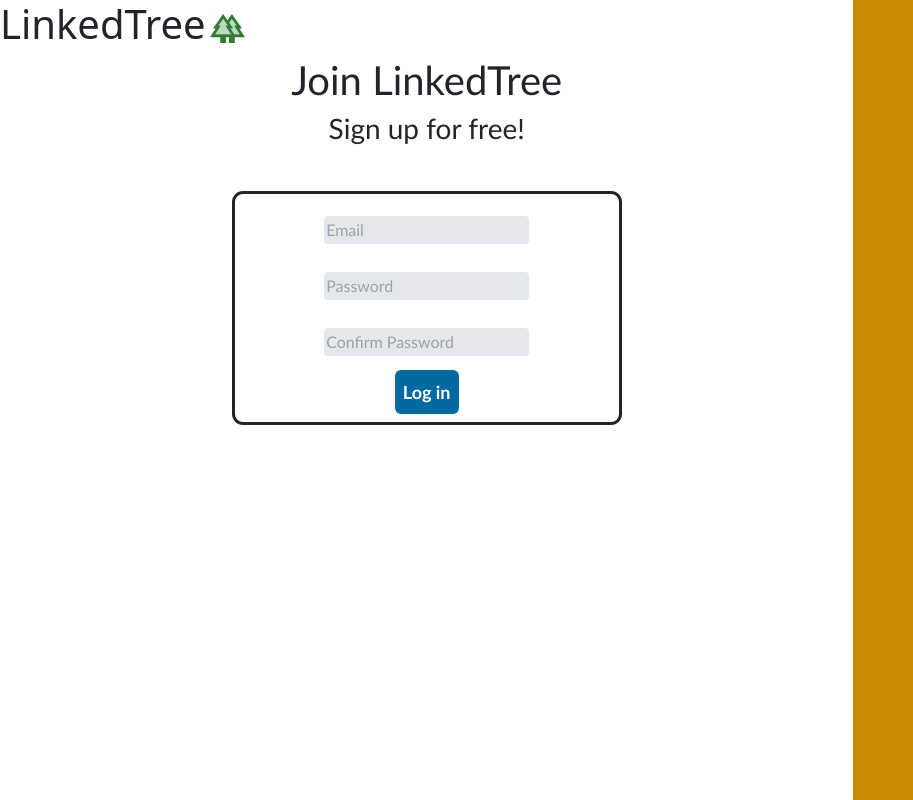
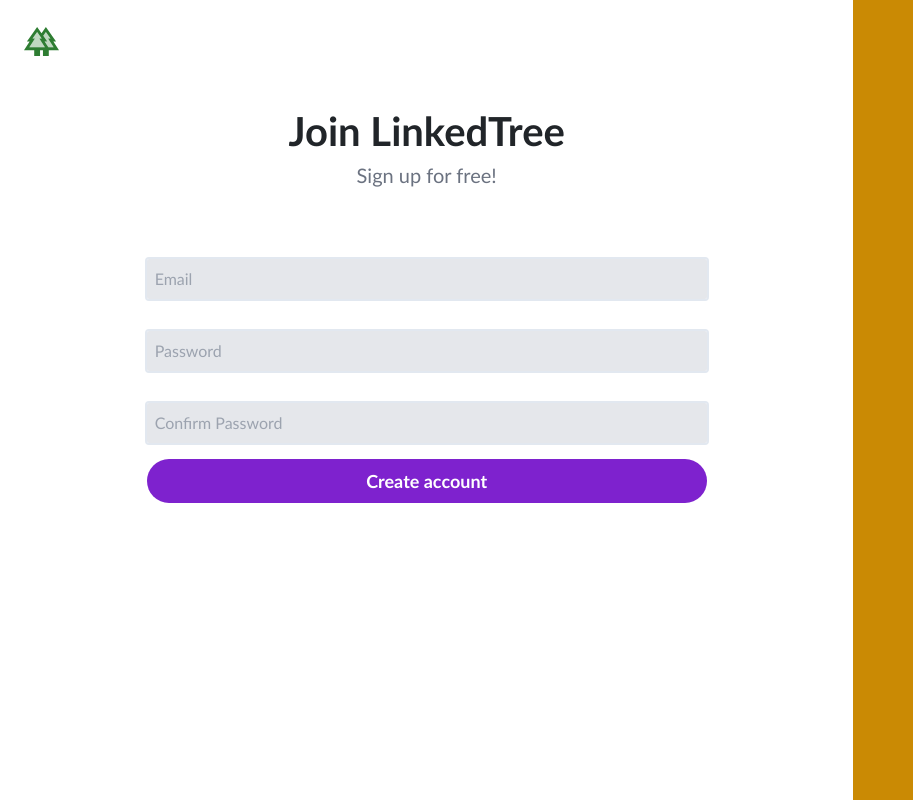
Before and after one commit to Solid0us/LinkedTree, a React (Vite) app in the folder frontend/: page /signup in a window 1280 px wide. Shown: the whole page, without its empty margins (0-913 px from the left). Built offline with nearby package versions, Linux system fonts and the light colour scheme; no server answers.

Commit message:
Added more styling to Signup

```diff
--- a/frontend/src/Pages/signup/Signup.tsx
+++ b/frontend/src/Pages/signup/Signup.tsx
@@ -20,12 +20,15 @@ const Signup = () => {
   return (
     <div className="flex flex-row h-screen">
       <div className="main w-3/4 md:w-full">
+        <div className="p-4">
           <LinkedTreeLogo />
+        </div>
+        <div className="flex flex-col items-center m-4 ">
           <div className="flex flex-col items-center">
-          <h1>Join LinkedTree</h1>
-          <h3>Sign up for free!</h3>
+            <h1 className="font-extrabold">Join LinkedTree</h1>
+            <h5 className="text-gray-500">Sign up for free!</h5>
           </div>
-        <div className="pl-2 pr-2">
+          <div className="pl-2 pr-2 w-full">
             <VerticalForm>
               <GenericFormInput
                 setState={setEmail}
@@ -43,8 +46,9 @@ const Signup = () => {
                 placeholder="Confirm Password"
               />
 
-            <SubmitButton text="Log in" onClick={handleLogin} />
+              <SubmitButton text="Create account" onClick={handleLogin} />
             </VerticalForm>
+          </div>
         </div>
       </div>
       <div className="sideArt bg-yellow-600 w-1/2 max-lg:hidden"></div>
--- a/frontend/src/components/buttons/SubmitButton.tsx
+++ b/frontend/src/components/buttons/SubmitButton.tsx
@@ -7,7 +7,7 @@ const SubmitButton = ({ text, onClick }: props) => {
   return (
     <button
       onClick={onClick}
-      className="bg-sky-700 text-white font-semibold text-lg rounded-md p-2 hover:bg-sky-500 transition-color duration-100"
+      className="bg-purple-700 text-white font-semibold text-lg w-full rounded-full p-2 hover:bg-purple-800 transition-color duration-100"
     >
       {text}
     </button>
--- a/frontend/src/components/form/VerticalForm.tsx
+++ b/frontend/src/components/form/VerticalForm.tsx
@@ -3,7 +3,7 @@ type Props = {
 };
 const VerticalForm = ({ children }: Props) => {
   return (
-    <div className="flex flex-col text-center items-center outline rounded-lg mr-auto ml-auto mt-10 p-2 max-w-96">
+    <div className="flex flex-col text-center items-center mr-auto ml-auto mt-10 p-2 max-w-xl">
       {children}
     </div>
   );
--- a/frontend/src/components/form/inputs/GenericFormInput.tsx
+++ b/frontend/src/components/form/inputs/GenericFormInput.tsx
@@ -11,7 +11,8 @@ const GenericFormInput = ({
 }: GenericFormInputProps) => {
   return (
     <input
-      className="outline outline-2 outline-slate-200 rounded-sm m-3 bg-gray-200"
+      className="outline outline-2 outline-slate-200 rounded-sm m-3 bg-gray-200
+       w-full p-2 hover:outline hover:outline-gray-300 focus:outline focus:outline-black"
       type={type}
       onChange={(e) => setState(e.target.value)}
       placeholder={placeholder}
--- a/frontend/src/layouts/navbar/Navbar.jsx
+++ b/frontend/src/layouts/navbar/Navbar.jsx
@@ -10,6 +10,7 @@ import RequireAuthChildrenComponents from "../../components/auth/RequireAuthChil
 import MenuIcon from "@mui/icons-material/Menu";
 import CloseIcon from "@mui/icons-material/Close";
 import LinkedTreeLogo from "./components/LinkedTreeLogo";
+import AnchorLink from "./components/AnchorLink";
 
 const MainNav = () => {
   const auth = useAuth();
@@ -21,16 +22,26 @@ const MainNav = () => {
     auth.logout();
   };
   return (
-    <div className="navDiv">
-      <nav className="flex justify-between items-center absolute top-10 left-1/2 transform -translate-x-1/2  bg-slate-200 rounded-full pl-4 pr-4 h-20 mx-auto w-[80%]">
+    <nav className="flex justify-between items-center absolute top-10 left-1/2 transform -translate-x-1/2  bg-slate-200 rounded-full pl-4 pr-4 h-20 mx-auto w-[95%]">
+      <div className="nav-links md:static absolute md:min-h-fit min-h-[60vh] left-0 top-[-9%] md:w-auto w-full flex items-center">
+        <a href="/" className="no-underline text-black">
           <LinkedTreeLogo />
-        <div className="nav-links md:static absolute md:min-h-fit min-h-[60vh] left-0 top-[-9%] md:w-auto w-full flex items-center">
-          <ul className="flex md:flex-row flex-col md:items-center md:gap-4 gap-8 w-36 mx-auto">
+        </a>
+        <ul className="flex lg:flex-row flex-col md:items-center text-center md:gap-4 gap-8 mx-auto pt-3 ">
           <li>
-              <a href="/">Home</a>
+            <AnchorLink href="/" text="Templates" />
           </li>
           <li>
-              <a href="/admin">Admin</a>
+            <AnchorLink href="/" text="Discover" />
+          </li>
+          <li>
+            <AnchorLink href="/" text="Pricing" />
+          </li>
+          <li>
+            <AnchorLink href="/" text="Learn" />
+          </li>
+          <li>
+            <AnchorLink href="/admin" text="Admin" />
           </li>
         </ul>
       </div>
@@ -46,15 +57,19 @@ const MainNav = () => {
           </div>
         </a>
         {hamburger ? (
-            <MenuIcon onClick={() => setHamburger((prevState) => !prevState)} />
+          <MenuIcon
+            className="lg:hidden"
+            onClick={() => setHamburger((prevState) => !prevState)}
+          />
         ) : (
           <CloseIcon
+            className="lg:hidden"
             onClick={() => setHamburger((prevState) => !prevState)}
           />
         )}
       </div>
     </nav>
-    </div>
+
     // <Navbar expand="lg" className="bg-success navbar-light mainNav" fixed="top">
     //   <Container fluid>
     //     <Navbar.Brand href="/">LinkedTree</Navbar.Brand>
--- /dev/null
+++ b/frontend/src/layouts/navbar/components/AnchorLink.tsx
@@ -0,0 +1,16 @@
+type AnchorLinkProps = {
+  href: string;
+  text: string;
+};
+
+const AnchorLink = ({ href, text }: AnchorLinkProps) => {
+  return (
+    <a href={href} className="no-underline">
+      <div className="hover:bg-slate-300 p-3 rounded-md ">
+        <span className="text-black font-bold">{text}</span>
+      </div>
+    </a>
+  );
+};
+
+export default AnchorLink;
--- a/frontend/src/layouts/navbar/components/LinkedTreeLogo.tsx
+++ b/frontend/src/layouts/navbar/components/LinkedTreeLogo.tsx
@@ -3,7 +3,7 @@ import ForestTwoToneIcon from "@mui/icons-material/ForestTwoTone";
 const LinkedTreeLogo = () => {
   return (
     <div className="flex flex-wrap items-center gap-1">
-      <h1 className="font-sans max-xl:hidden">LinkedTree</h1>
+      <h1 className="font-sans max-2xl:hidden">LinkedTree</h1>
       <ForestTwoToneIcon fontSize="large" color="success" />
     </div>
   );
```
Lines whose indentation alone changed are shown as unchanged.
